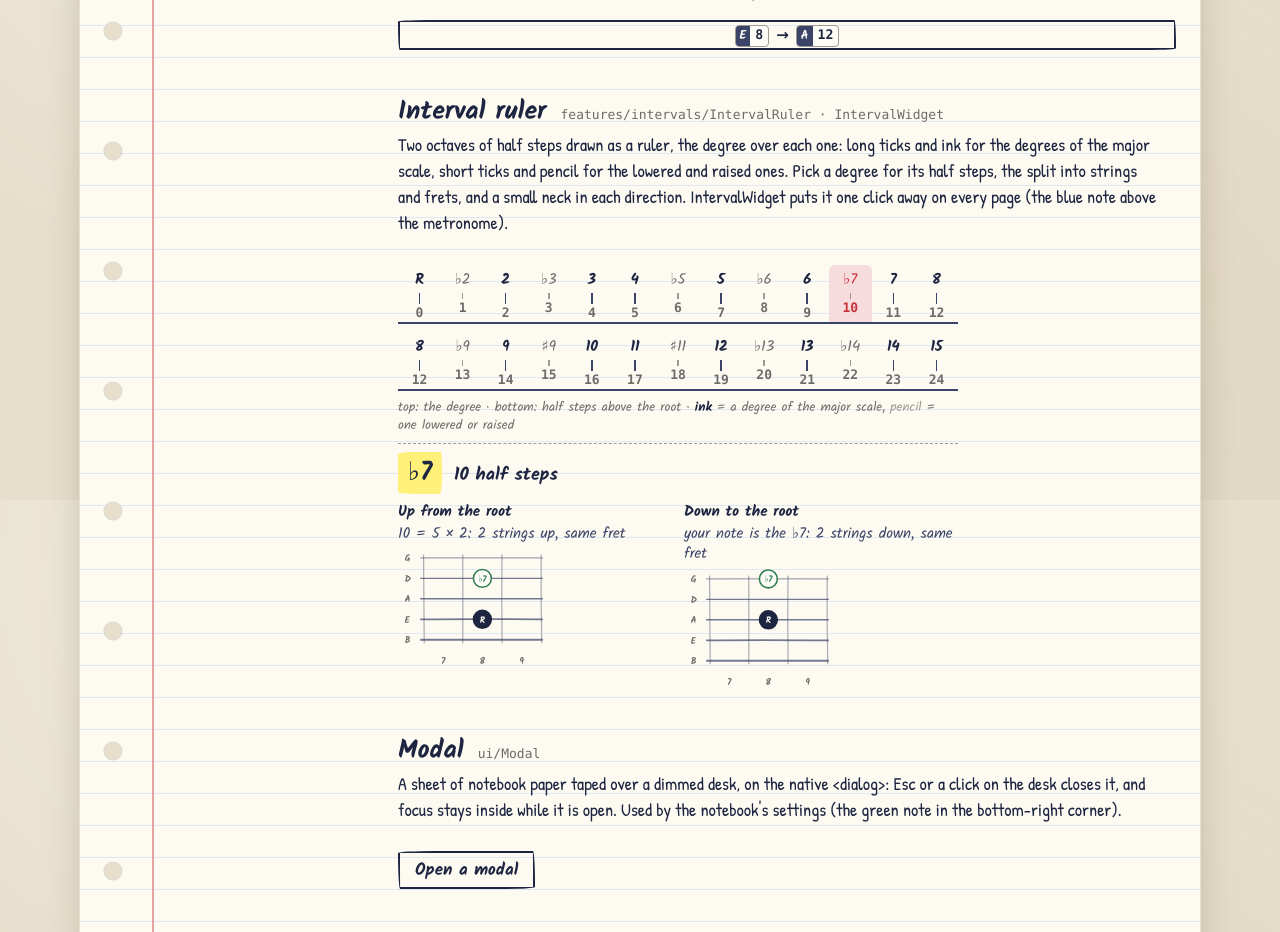
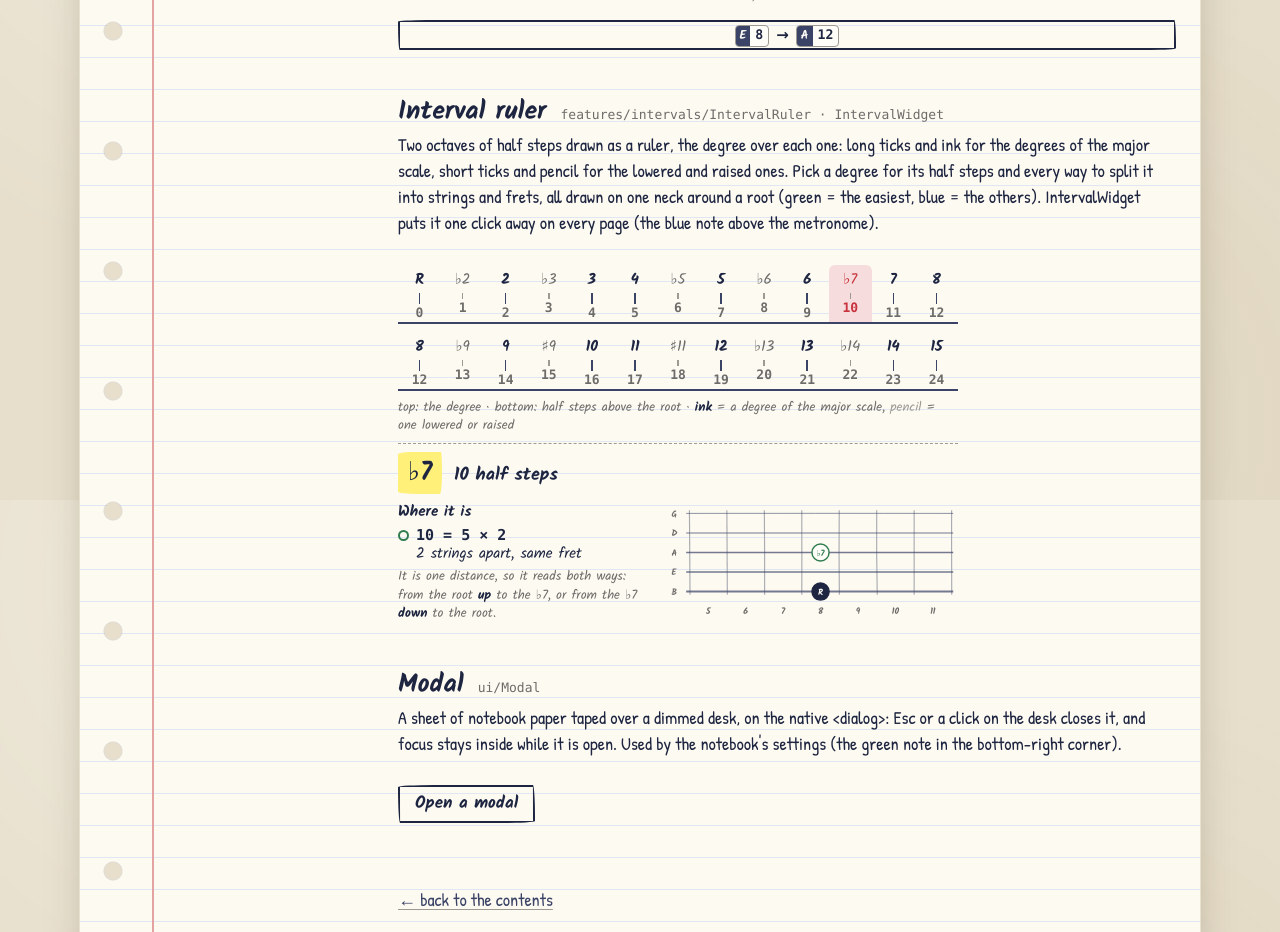
Before and after one commit to Diullei/bass-study, a React (Vite) app: page /design-system in a window 1280 px wide. Shown: the part 10700-11632 px from the top of the page. Built offline with nearby package versions, Linux system fonts and the light colour scheme.

Commit message:
Redesign interval ruler detail

```diff
--- a/src/features/intervals/IntervalRuler.module.css
+++ b/src/features/intervals/IntervalRuler.module.css
@@ -88,25 +88,59 @@
   background: var(--highlighter);
   border-radius: var(--wobble-3);
 }
-.necks {
+.where {
   display: grid;
-  grid-template-columns: repeat(2, minmax(0, 1fr));
+  grid-template-columns: minmax(0, 1fr) minmax(0, 1.15fr);
   gap: var(--sp-3);
+  align-items: start;
 }
-.necks > div {
+.ways {
   display: flex;
   flex-direction: column;
-  gap: 2px;
+  gap: 4px;
   font: 400 var(--fs-sm) / 1.35 var(--font-hand);
   color: var(--ink-soft);
 }
-.necks b {
+.ways b {
   color: var(--ink);
 }
+.ways ol {
+  margin: 0;
+  padding: 0;
+  list-style: none;
+  display: flex;
+  flex-direction: column;
+  gap: 5px;
+}
+.ways li {
+  display: flex;
+  gap: 7px;
+  align-items: baseline;
+}
+.first {
+  color: var(--ink);
+}
+.sum {
+  display: block;
+  font: 600 var(--fs-sm) var(--font-mono);
+}
+/* the same marks as the dots on the neck */
+.mark {
+  flex: none;
+  width: 11px;
+  height: 11px;
+  border: 2px solid;
+  border-radius: 50%;
+  transform: translateY(1px);
+}
+.markFirst {
+  border-color: var(--green-pen);
+}
+.markOther {
+  border-color: var(--blue-pen);
+}
 .neck {
-  display: block;
-  width: 150px;
-  max-width: 100%;
+  min-width: 0;
 }
 
 /* the widget: a sticky note in the corner and a card that opens over any page */
@@ -177,6 +211,9 @@
     width: calc(100vw - 16px);
     padding: var(--sp-2) var(--sp-3) var(--sp-3);
   }
+  .where {
+    grid-template-columns: minmax(0, 1fr);
+  }
   .deg {
     font-size: 11px;
   }
--- a/src/features/intervals/IntervalRuler.tsx
+++ b/src/features/intervals/IntervalRuler.tsx
@@ -1,6 +1,6 @@
 import { useState } from 'react'
 import { audioContext, bassTone } from '../../audio/synth'
-import { MiniNeck } from '../../notation/MiniNeck'
+import { Fretboard } from '../../notation/Fretboard'
 import { cx } from '../../ui'
 import s from './IntervalRuler.module.css'
 
@@ -45,21 +45,19 @@ function splits(n: number) {
   return out.sort((a, b) => Math.abs(a.df) - Math.abs(b.df))
 }
 const sum = (su: number, df: number) => (su === 0 ? `${df}` : `5 × ${su}${df === 0 ? '' : ` ${df > 0 ? '+' : '−'} ${Math.abs(df)}`}`)
-const upWords = (su: number, df: number) =>
-  `${su === 0 ? 'same string' : `${plural(su, 'string')} up`}, ${df === 0 ? 'same fret' : `${plural(Math.abs(df), 'fret')} ${df > 0 ? 'forward' : 'back'}`}`
-const downWords = (su: number, df: number) =>
-  `${su === 0 ? 'same string' : `${plural(su, 'string')} down`}, ${df === 0 ? 'same fret' : `${plural(Math.abs(df), 'fret')} ${df > 0 ? 'back' : 'forward'}`}`
+/** "2 strings apart, 1 fret back": how far the two notes are from each other, said from the root. */
+const apart = (su: number, df: number) =>
+  `${su === 0 ? 'on the same string' : `${plural(su, 'string')} apart`}, ${df === 0 ? 'same fret' : `${plural(Math.abs(df), 'fret')} ${df > 0 ? 'forward' : 'back'}`}`
 
 /**
  * The interval ruler: two octaves of half steps with the degree written over each one, like a slide rule.
  * Pick a degree to read its half steps, the split into strings and frets (interval = 5 × strings + frets),
- * and where that puts it on the neck, up from a root and down to a root.
+ * and every place that puts it on the neck around a root. One picture reads both ways: up from the root, or down to it.
  */
 export function IntervalRuler() {
   const [pick, setPick] = useState(10)
   const d = DEGREES[pick]
   const S = splits(d.n)
-  const best = S[0]
   const play = (n: number) => {
     setPick(n)
     const AC = audioContext()
@@ -91,25 +89,47 @@ export function IntervalRuler() {
             {d.also ? ` · also ${d.also}` : ''}
           </span>
         </div>
-        {best ? (
-          <div className={s.necks}>
-            <div>
-              <b>Up from the root</b>
-              <span>
-                {d.n} = {sum(best.su, best.df)}: {upWords(best.su, best.df)}
-              </span>
-              <MiniNeck strings={best.su} frets={best.df} label={d.name} className={s.neck} />
+        {d.n === 0 ? (
+          <p className={s.legend}>The root itself.</p>
+        ) : S.length === 0 ? (
+          <p className={s.legend}>Too far for one hand in one piece: take an octave off (2 strings and 2 frets), or put the root on a lower string.</p>
+        ) : (
+          <div className={s.where}>
+            <div className={s.ways}>
+              <b>Where it is</b>
+              <ol>
+                {S.map((x, k) => (
+                  <li key={k} className={cx(k === 0 && s.first)}>
+                    <span className={cx(s.mark, k === 0 ? s.markFirst : s.markOther)} aria-hidden />
+                    <span>
+                      {x.su > 0 && (
+                        <span className={s.sum}>
+                          {d.n} = {sum(x.su, x.df)}
+                        </span>
+                      )}
+                      {apart(x.su, x.df)}
+                    </span>
+                  </li>
+                ))}
+              </ol>
+              <p className={s.legend}>
+                It is one distance, so it reads both ways: from the root <b>up</b> to the {d.name}, or from the {d.name} <b>down</b> to the root.
+              </p>
             </div>
-            <div>
-              <b>Down to the root</b>
-              <span>your note is the {d.name}: {downWords(best.su, best.df)}</span>
-              <MiniNeck down strings={best.su} frets={-best.df} label={d.name} className={s.neck} />
+            <div className={s.neck}>
+              <Fretboard
+                strings={5}
+                from={5}
+                to={11}
+                allNumbers
+                dots={[
+                  { str: 0, fret: 8, label: 'R', root: true },
+                  ...S.map((x, k) => ({ str: x.su, fret: 8 + x.df, label: d.name, pen: k === 0 ? 'pen-green' : 'pen-blue' })),
+                ]}
+              />
             </div>
           </div>
-        ) : (
-          <p className={s.legend}>{d.n === 0 ? 'The root itself.' : 'Too far for one hand in one piece: take an octave off (2 strings and 2 frets), or put the root on a lower string.'}</p>
         )}
-        {S.length > 1 && <p className={s.legend}>Other ways: {S.slice(1).map((x) => `${sum(x.su, x.df)} (${upWords(x.su, x.df)})`).join(' · ')}</p>}
       </div>
     </div>
   )
--- a/src/pages/DesignSystemPage.tsx
+++ b/src/pages/DesignSystemPage.tsx
@@ -559,7 +559,7 @@ export function DesignSystemPage() {
               id="interval-ruler"
               name="Interval ruler"
               path="features/intervals/IntervalRuler · IntervalWidget"
-              text="Two octaves of half steps drawn as a ruler, the degree over each one: long ticks and ink for the degrees of the major scale, short ticks and pencil for the lowered and raised ones. Pick a degree for its half steps, the split into strings and frets, and a small neck in each direction. IntervalWidget puts it one click away on every page (the blue note above the metronome)."
+              text="Two octaves of half steps drawn as a ruler, the degree over each one: long ticks and ink for the degrees of the major scale, short ticks and pencil for the lowered and raised ones. Pick a degree for its half steps and every way to split it into strings and frets, all drawn on one neck around a root (green = the easiest, blue = the others). IntervalWidget puts it one click away on every page (the blue note above the metronome)."
               column
             >
               <div style={{ maxWidth: 560 }}>
```
